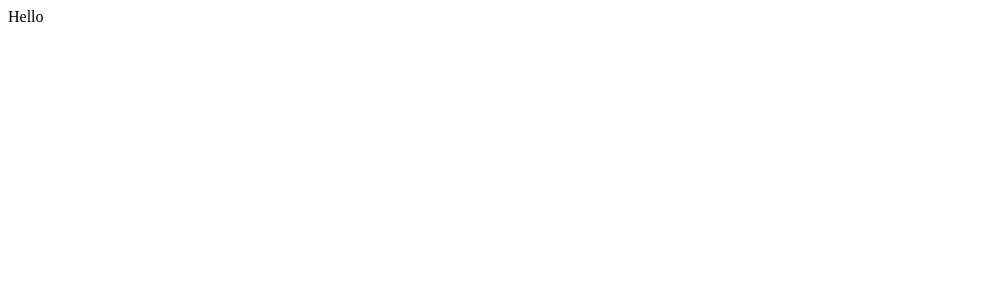
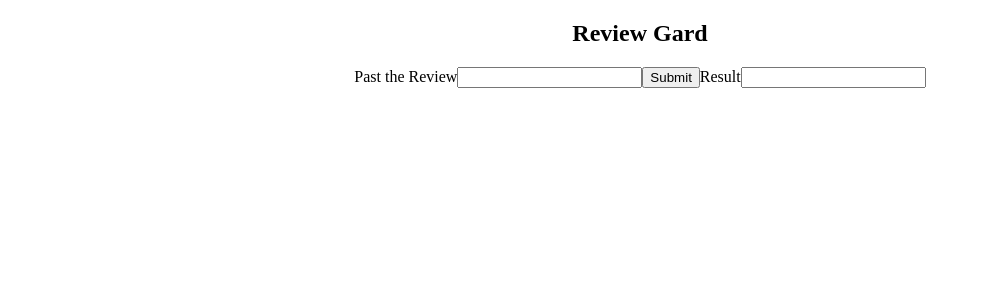
Before and after one commit to sachithrakalani/Final_Year_Project, a React (Vite) app: page / in a window 1280 px wide. Shown: the top 300 px of the page, without its empty margins (0-981 px from the left). Built offline with nearby package versions, Linux system fonts and the light colour scheme.

Commit message:
Create review gard home page

```diff
--- a/src/App.jsx
+++ b/src/App.jsx
@@ -1,12 +1,11 @@
+import ReviewHomePage from "./component/ReviewHomePage";
+
 function App() {
-
   return (
-    <div>
-      Hello
-      <div className="App">
-      </div>
+    <div className="App">
+      <ReviewHomePage />
     </div>
   );
 }
 
-export default App
+export default App;
--- /dev/null
+++ b/src/component/ReviewHomePage.jsx
@@ -0,0 +1,16 @@
+export default function ReviewHomePage() {
+  return (
+    <div>
+      <div>
+        <center>
+          <h2>Review Gard</h2>
+          <label htmlFor="text">Past the Review</label>
+          <input></input>
+          <button>Submit</button>
+          <lable>Result</lable>
+          <input></input>
+        </center>
+      </div>
+    </div>
+  );
+}
```
